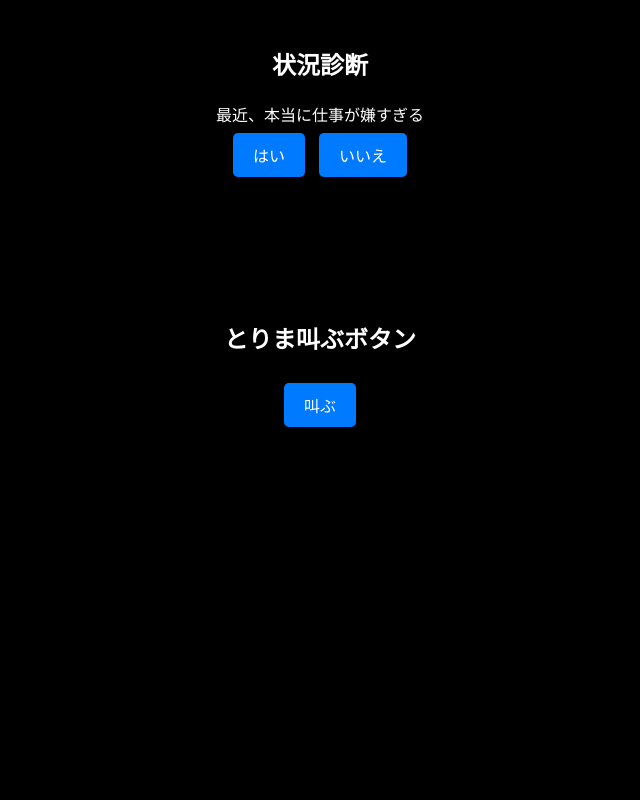
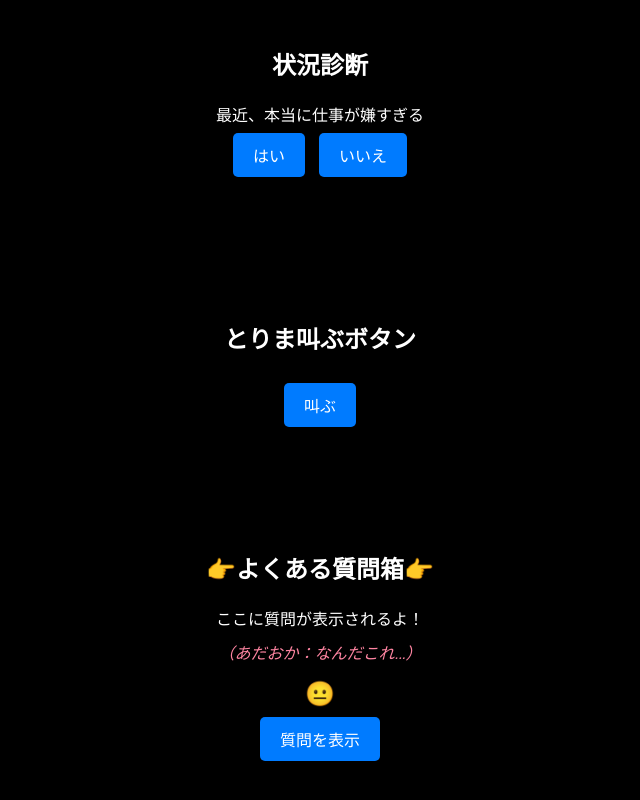
Before and after one commit to omeedayo/omeedayo.github.io, a plain HTML site: page interactive.html in a window 1280 px wide. Shown: the part 872-1672 px from the top of the page, without its empty margins (320-960 px from the left). Before the commit the page ends 1424 px from the top, so only its background shows below. Drawn offline with nearby package versions, Linux system fonts and the light colour scheme.

Commit message:
Update interactive.html

```diff
--- a/interactive.html
+++ b/interactive.html
@@ -79,6 +79,16 @@
         <h2>とりま叫ぶボタン</h2>
         <button onclick="shout()">叫ぶ</button>
         <div id="shoutMessage" class="shout-message">無能！</div>
+      </div>
+
+      <div class="container">
+        <h2>👉よくある質問箱👉</h2>
+        <div id="question-box">ここに質問が表示されるよ！</div>
+        <div id="adaoka-reaction" style="margin-top: 10px; font-style: italic; color: #ff85a2;">
+          （あだおか：なんだこれ...）
+        </div>
+        <div id="adaoka-expression" style="margin-top: 10px; font-size: 24px;">😐</div>
+        <button onclick="showRandomQuestion()">質問を表示</button>
       </div>
     </div>
 
```
